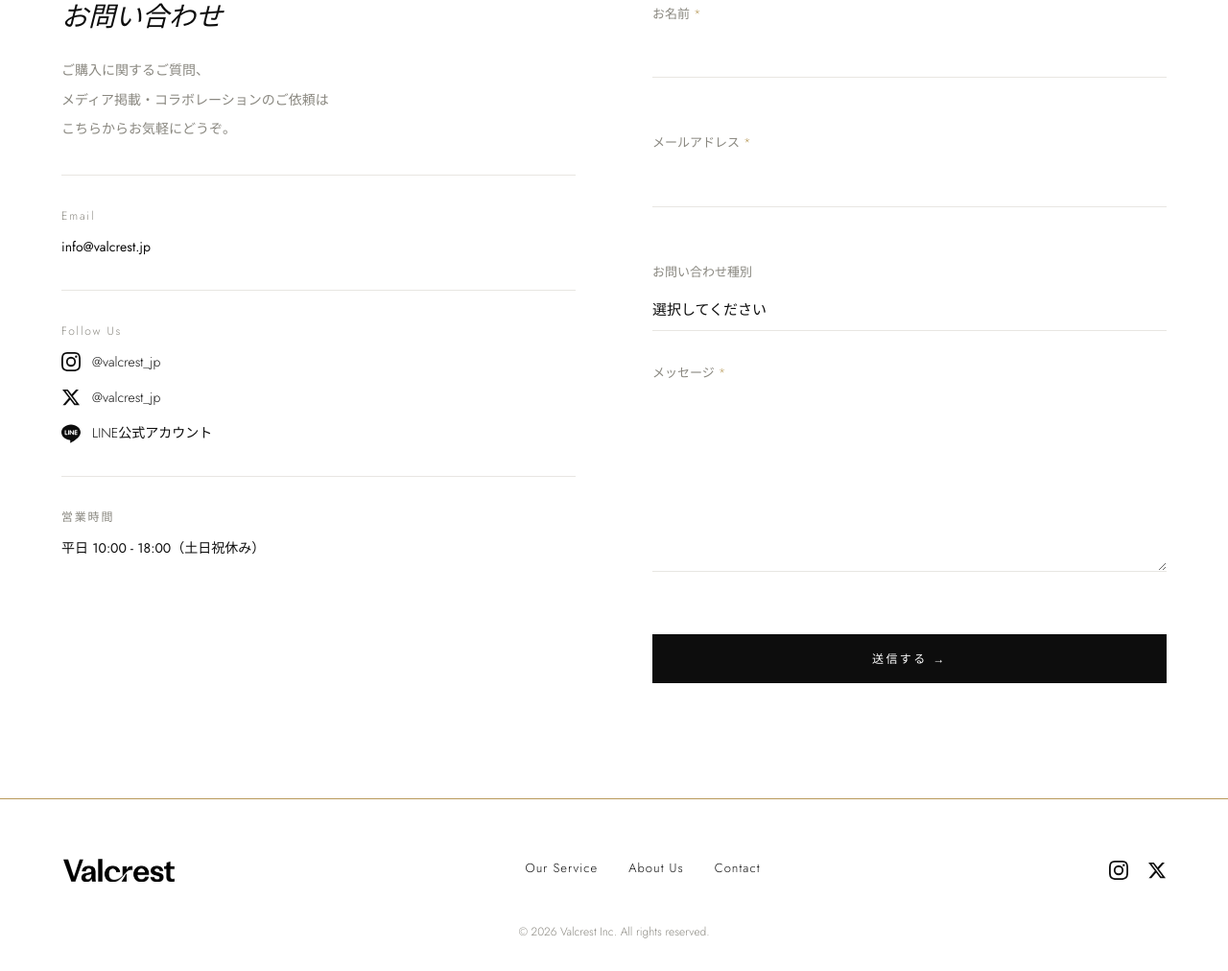
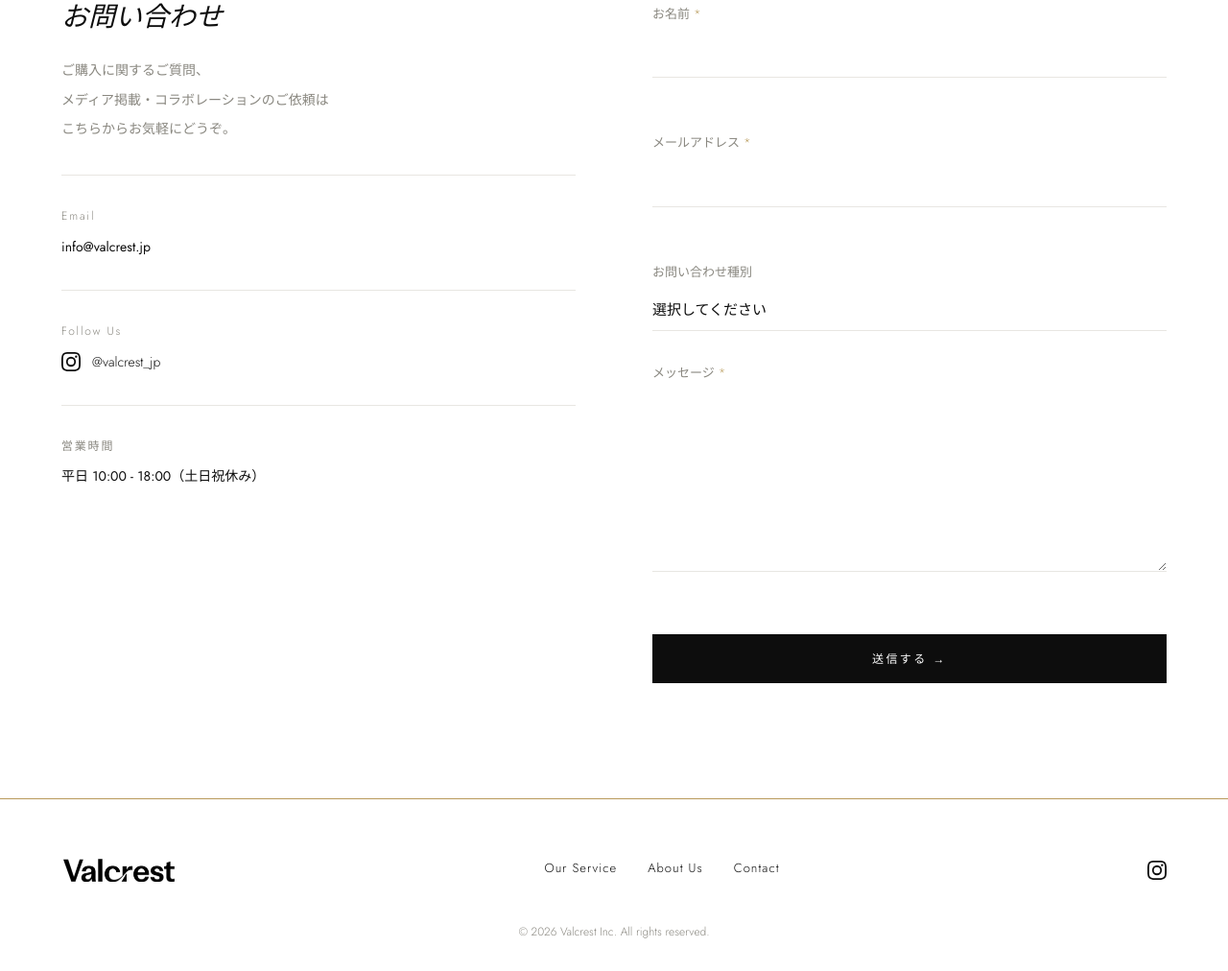
Before and after one commit to YoshimasaYamaoka/valcrest-website, a plain HTML site: page contact.html in a window 1280 px wide. Shown: the part 437-1449 px from the top of the page at 96% size. Drawn offline with nearby package versions, Linux system fonts and the light colour scheme.

Commit message:
chore: remove X and LINE links, keep Instagram only
Co-Authored-By: Claude Opus 4.6 (1M context) <noreply@anthropic.com>

```diff
--- a/contact.html
+++ b/contact.html
@@ -82,14 +82,6 @@
               <svg viewBox="0 0 24 24" xmlns="http://www.w3.org/2000/svg" width="20" height="20" fill="currentColor"><path d="M12 2.163c3.204 0 3.584.012 4.85.07 3.252.148 4.771 1.691 4.919 4.919.058 1.265.069 1.645.069 4.849 0 3.205-.012 3.584-.069 4.849-.149 3.225-1.664 4.771-4.919 4.919-1.266.058-1.644.07-4.85.07-3.204 0-3.584-.012-4.849-.07-3.26-.149-4.771-1.699-4.919-4.92-.058-1.265-.07-1.644-.07-4.849 0-3.204.013-3.583.07-4.849.149-3.227 1.664-4.771 4.919-4.919 1.266-.057 1.645-.069 4.849-.069zM12 0C8.741 0 8.333.014 7.053.072 2.695.272.273 2.69.073 7.052.014 8.333 0 8.741 0 12c0 3.259.014 3.668.072 4.948.2 4.358 2.618 6.78 6.98 6.98C8.333 23.986 8.741 24 12 24c3.259 0 3.668-.014 4.948-.072 4.354-.2 6.782-2.618 6.979-6.98.059-1.28.073-1.689.073-4.948 0-3.259-.014-3.667-.072-4.947-.196-4.354-2.617-6.78-6.979-6.98C15.668.014 15.259 0 12 0zm0 5.838a6.162 6.162 0 100 12.324 6.162 6.162 0 000-12.324zM12 16a4 4 0 110-8 4 4 0 010 8zm6.406-11.845a1.44 1.44 0 100 2.881 1.44 1.44 0 000-2.881z"/></svg>
               <span>@valcrest_jp</span>
             </a>
-            <a href="https://x.com/valcrest_jp" target="_blank" rel="noopener noreferrer" class="contact-social-link">
-              <svg viewBox="0 0 24 24" xmlns="http://www.w3.org/2000/svg" width="20" height="20" fill="currentColor"><path d="M18.244 2.25h3.308l-7.227 8.26 8.502 11.24H16.17l-5.214-6.817L4.99 21.75H1.68l7.73-8.835L1.254 2.25H8.08l4.713 6.231zm-1.161 17.52h1.833L7.084 4.126H5.117z"/></svg>
-              <span>@valcrest_jp</span>
-            </a>
-            <a href="#" class="contact-social-link">
-              <svg viewBox="0 0 24 24" xmlns="http://www.w3.org/2000/svg" width="20" height="20" fill="currentColor"><path d="M19.365 9.863c.349 0 .63.285.63.631 0 .345-.281.63-.63.63H17.61v1.125h1.755c.349 0 .63.283.63.63 0 .344-.281.629-.63.629h-2.386c-.345 0-.627-.285-.627-.629V8.108c0-.345.282-.63.63-.63h2.386c.346 0 .627.285.627.63 0 .349-.281.63-.63.63H17.61v1.125h1.755zm-3.855 3.016c0 .27-.174.51-.432.596-.064.021-.133.031-.199.031-.193 0-.378-.09-.498-.252l-2.74-3.584v3.209c0 .344-.282.629-.631.629-.345 0-.627-.285-.627-.629V8.108c0-.27.173-.51.43-.595.06-.023.136-.033.194-.033.195 0 .375.104.495.254l2.743 3.584V8.108c0-.345.282-.63.63-.63.346 0 .628.285.628.63v4.771zm-5.741 0c0 .344-.282.629-.631.629-.345 0-.627-.285-.627-.629V8.108c0-.345.282-.63.63-.63.346 0 .628.285.628.63v4.771zm-2.466.629H4.917c-.345 0-.63-.285-.63-.629V8.108c0-.345.285-.63.63-.63.348 0 .63.285.63.63v4.141h1.756c.348 0 .629.283.629.63 0 .344-.282.629-.629.629M24 10.314C24 4.943 18.615.572 12 .572S0 4.943 0 10.314c0 4.811 4.27 8.842 10.035 9.608.391.082.923.258 1.058.59.12.301.079.766.038 1.08l-.164 1.02c-.045.301-.24 1.186 1.049.645 1.291-.539 6.916-4.078 9.436-6.975C23.176 14.393 24 12.458 24 10.314"/></svg>
-              <span>LINE公式アカウント</span>
-            </a>
           </div>
 
           <div class="contact-divider"></div>
@@ -159,9 +151,6 @@
         <a href="https://www.instagram.com/valcrest_jp/" target="_blank" rel="noopener noreferrer" aria-label="Instagram">
           <svg viewBox="0 0 24 24" xmlns="http://www.w3.org/2000/svg"><path d="M12 2.163c3.204 0 3.584.012 4.85.07 3.252.148 4.771 1.691 4.919 4.919.058 1.265.069 1.645.069 4.849 0 3.205-.012 3.584-.069 4.849-.149 3.225-1.664 4.771-4.919 4.919-1.266.058-1.644.07-4.85.07-3.204 0-3.584-.012-4.849-.07-3.26-.149-4.771-1.699-4.919-4.92-.058-1.265-.07-1.644-.07-4.849 0-3.204.013-3.583.07-4.849.149-3.227 1.664-4.771 4.919-4.919 1.266-.057 1.645-.069 4.849-.069zM12 0C8.741 0 8.333.014 7.053.072 2.695.272.273 2.69.073 7.052.014 8.333 0 8.741 0 12c0 3.259.014 3.668.072 4.948.2 4.358 2.618 6.78 6.98 6.98C8.333 23.986 8.741 24 12 24c3.259 0 3.668-.014 4.948-.072 4.354-.2 6.782-2.618 6.979-6.98.059-1.28.073-1.689.073-4.948 0-3.259-.014-3.667-.072-4.947-.196-4.354-2.617-6.78-6.979-6.98C15.668.014 15.259 0 12 0zm0 5.838a6.162 6.162 0 100 12.324 6.162 6.162 0 000-12.324zM12 16a4 4 0 110-8 4 4 0 010 8zm6.406-11.845a1.44 1.44 0 100 2.881 1.44 1.44 0 000-2.881z"/></svg>
         </a>
-        <a href="https://x.com/valcrest_jp" target="_blank" rel="noopener noreferrer" aria-label="X">
-          <svg viewBox="0 0 24 24" xmlns="http://www.w3.org/2000/svg"><path d="M18.244 2.25h3.308l-7.227 8.26 8.502 11.24H16.17l-5.214-6.817L4.99 21.75H1.68l7.73-8.835L1.254 2.25H8.08l4.713 6.231zm-1.161 17.52h1.833L7.084 4.126H5.117z"/></svg>
-        </a>
       </div>
     </div>
     <p class="footer-copyright">&copy; 2026 Valcrest Inc. All rights reserved.</p>
```
Also changed, not shown: about.html (+0 -3 lines), index.html (+0 -3 lines), service.html (+0 -3 lines).
